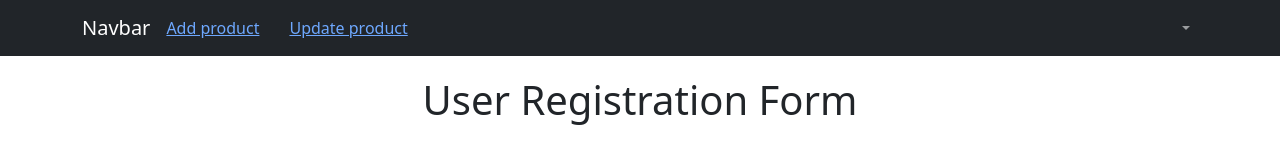
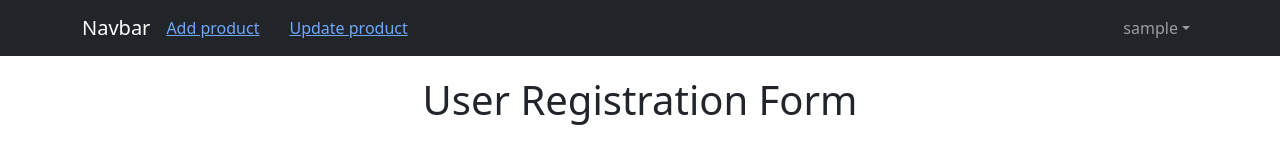
Before and after one commit to bilaljaved786/Ecommerce-Dashboard, a React (Create React App) app: page /Register in a window 1280 px wide. Shown: the top 160 px of the page. Built offline with nearby package versions, Linux system fonts and the light colour scheme; sample sign-in values are in the browser's storage.

Commit message:
fix issue in routing

```diff
--- a/src/Components/Header.js
+++ b/src/Components/Header.js
@@ -39,7 +39,7 @@ function Header() {
                     // if login then show the login user otherwise null
                     localStorage.getItem("login") ?
                         <Nav>
-                            <NavDropdown title={user.First}>
+                            <NavDropdown title={user.username}>
                                 <NavDropdown.Item>Profile</NavDropdown.Item>
                                 <NavDropdown.Item onClick={logoutUserHandle}>Logout</NavDropdown.Item>
                             </NavDropdown>
--- a/src/Components/Login.js
+++ b/src/Components/Login.js
@@ -5,16 +5,25 @@ import { useNavigate } from 'react-router-dom';
 
 function Login() {
 
-    let [username, setUserName] = useState(null);
+    let [username, setUserName] = useState("bilal");
     let [password, setPassword] = useState(null);
+    let [wrongUserName, setwrongUserName] = useState(null);
+
     let navigate = useNavigate();
 
     function submitHandler(event) {
         event.preventDefault();
 
-        console.log("username and password", { username, password })
-        localStorage.setItem("login", JSON.stringify({ username, password }));
-        navigate("/Home");
+        let RegisteredUser = JSON.parse(localStorage.getItem("Register"));
+        console.log("RegisteredUser",RegisteredUser)
+        if (RegisteredUser.First == username) {
+            localStorage.setItem("login", JSON.stringify({ username, password }));
+            navigate("/Home");
+        }
+        else{
+            setwrongUserName("wrong username entered");
+            navigate("/Login");
+        }
     }
 
     return (
@@ -24,10 +33,10 @@ function Login() {
             <form onSubmit={(e) => submitHandler(e)}>
 
                 <input type="text" value={username} placeholder="user name"
-                    onChange={(e)=>setUserName(e.target.value)} /><br /><br />
+                    onChange={(e) => setUserName(e.target.value)} /><span>{wrongUserName}</span> <br /><br />
 
                 <input type="text" value={password} placeholder="password"
-                    onChange={(e)=>setPassword(e.target.value)} /><br /><br />
+                    onChange={(e) => setPassword(e.target.value)} /><br /><br />
 
                 <button type="submit">login user</button>
             </form>
```
